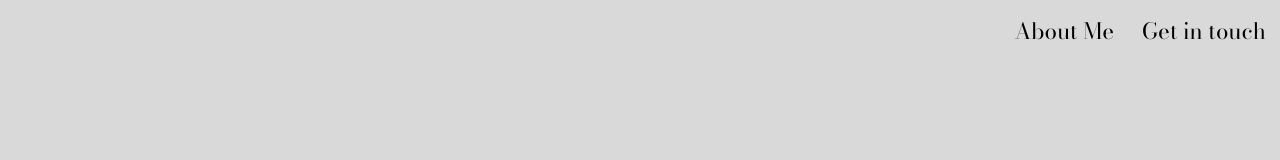
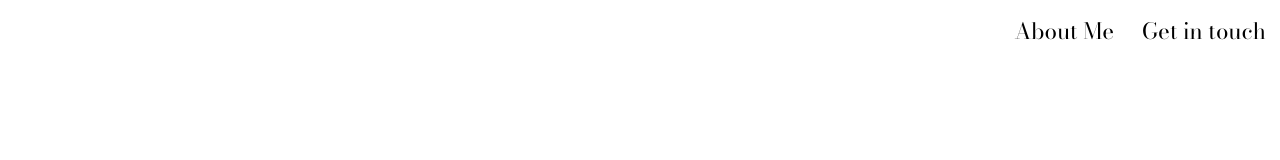
Before and after one commit to rodneysagmit/RJSITE, a plain HTML site: page index.html in a window 1280 px wide. Shown: the top 160 px of the page. Drawn offline with nearby package versions, Linux system fonts and the light colour scheme; a web font is replaced by a local one.

Commit message:
Update styles.css

```diff
--- a/styles.css
+++ b/styles.css
@@ -4,7 +4,6 @@
 
 
 body{
-    background-color: hsl(0, 0%, 85%);
     max-width: 2160px;
     margin: auto;
 }
@@ -28,7 +27,6 @@ p{
 }
 
 header{
-    background-color: #ffffff;
     max-width: 2160px;
     margin: 0;
 }
@@ -40,7 +38,6 @@ ul {
   }
 
 .navigation-bar{
-    background-color: hsl(0, 0%, 85%);
     margin: 0;
     overflow: hidden;
 }
```
